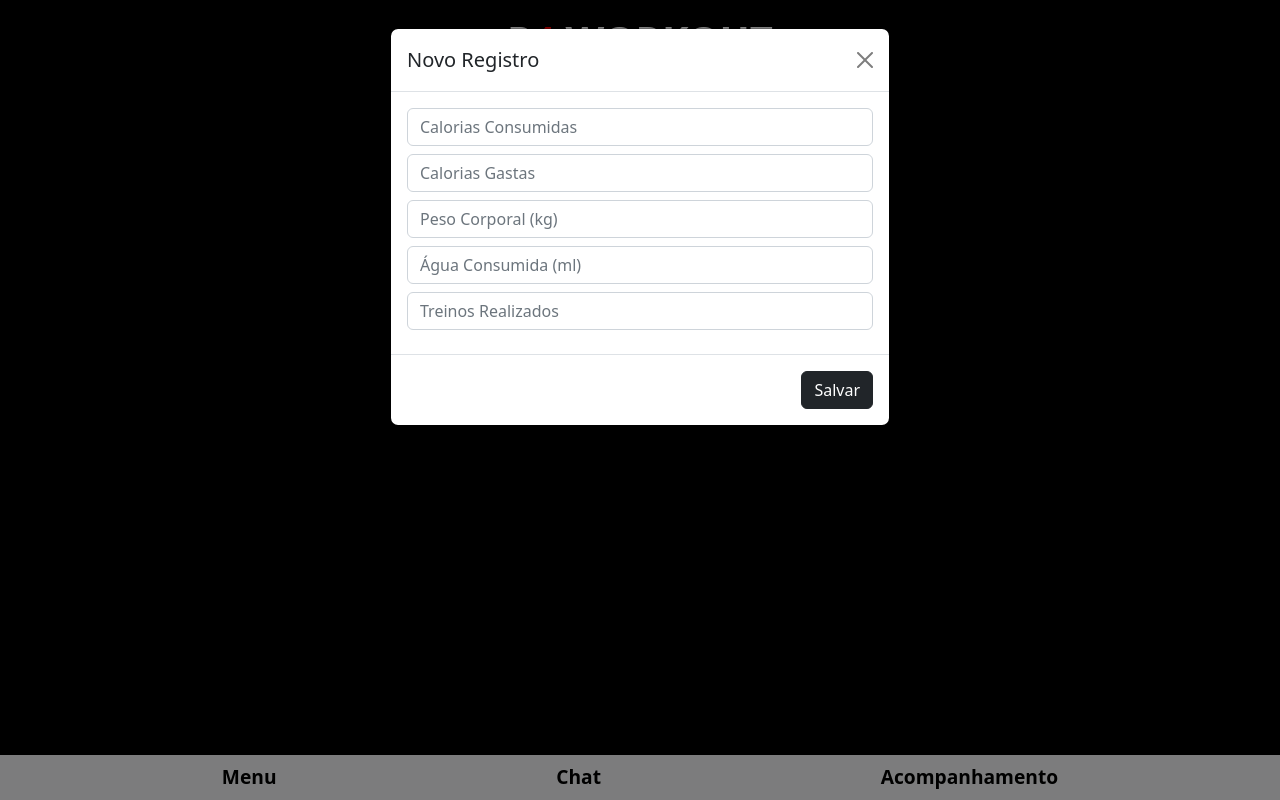
After one commit to Pablo-Cardoso-23/STARTUP-P4-WORKOUT, a FastAPI app: template app/templates/telaAcompanhamento.html in a window 1280 px wide, after a click on "+ Adicionar Registro". The commit adds this page. Run offline with FastAPI, Linux system fonts and the light colour scheme; the template is opened without the code that fills it, so the values that code supplies are empty.

Commit message:
VERSÃO FINAL DO MENU.

```diff
--- a/app/main.py
+++ b/app/main.py
@@ -50,6 +50,7 @@ INTENTS = [
         )
     },
 
+
     {
         "name": "hidratacao",
         "patterns": [
@@ -63,6 +64,33 @@ INTENTS = [
 
         )
     },
+
+    {
+        "name": "alimentacaopretreino",
+        "patterns": [
+            r"\bo que comer antes do treino\b",
+            r"\balimenta[cç][aã]o\s+pré[- ]?treino\b",
+            r"\bpré[- ]?treino\b",
+        ],
+        "answer": (
+            "Uma boa refeição pré-treino deve fornecer energia e ser de fácil digestão.\n"
+            "Combine carboidratos complexos (bata-doce, aveia, pão integral) com proteína magra (frango, ovos, iogurte).\n"
+            "Evite alimento muito gordurosos ou ricos em fibras imediatamente antes do treino."
+        )
+    },
+
+    {
+        "name": "alimentacaopostreino",
+        "patterns": [
+            r"\bo que comer depois do treino\b",
+            r"\balimenta[cç][aã]o\s+[- ]?treino\b",
+            r"bp[oó]s[- ]?treino\b"
+        ],
+        "answer": (
+            "Após o treino, priorize proteína para a recuperação muscular (frango, peixe, ovos, whey) e carboidratos para repor energia (arroz, batata, frutas).\n"
+            "O ideal é se alimentar até 1 hora após o treino."
+        )
+    }
 ]
 
 SENSITIVE_PATTERNS = [
@@ -74,6 +102,15 @@ def init_db():
     cur = conn.cursor()
     cur.execute("""
         CREATE TABLE IF NOT EXISTS profissionais (
+            id INTEGER PRIMARY KEY AUTOINCREMENT,
+            nome TEXT NOT NULL,
+            especialidade TEXT NOT NULL,
+            foto TEXT,
+            avaliacao REAL
+        )
+    """)
+    cur.execute("""
+        CREATE TABLE IF NOT EXISTS profissionais_nutricao (
             id INTEGER PRIMARY KEY AUTOINCREMENT,
             nome TEXT NOT NULL,
             especialidade TEXT NOT NULL,
@@ -101,8 +138,26 @@ def seed_profissionais():
         conn.commit()
     conn.close()
 
+def seed_profissionais_nutricao():
+    conn = sqlite3.connect(DB_PATH)
+    cur = conn.cursor()
+    cur.execute("SELECT COUNT(*) FROM profissionais_nutricao")
+
+    if cur.fetchone()[0] == 0:
+        cur.executemany("""
+            INSERT INTO profissionais_nutricao (nome, especialidade, foto, avaliacao)
+            VALUES(?, ?, ?, ?)
+        """, [
+            ("Dra. Fernanda Lima", "Nutricionista Esportiva", "/static/img/profissionalDeNutricaoEsportiva.png", 4.9),
+            ("Dr. Rafael Torres", "Nutrição Clínica e Performance", "/static/img/profissionalClinicaePerformance.png", 4.8),
+            ("Dra. Camila Souza", "Nutrição Funcional", "/static/img/profissionalDeNutricaoFuncional.png", 4.7)
+        ])
+        conn.commit()
+    conn.close()
+
 init_db()
 seed_profissionais()
+seed_profissionais_nutricao()
 
 def normalize_text(text: str) -> str:
     text = ''.join(
@@ -147,10 +202,10 @@ async def server_static(path: str):
 
 @app.get("/menu")
 def exibir_menu(request: Request):
-    nome_usuario = "Pablo" # APRIMORAR ARA RECONHECER NO LOGIN
     dias_semana = [
         "SEGUNDA-FEIRA", "TERÇA-FEIRA", "QUARTA-FEIRA", "QUINTA-FEIRA", "SEXTA-FEIRA", "SÁBADO", "DOMINGO"
     ]
+    nome_usuario = "Pablo" # APRIMORAR ARA RECONHECER NO LOGIN
     dia_atual = dias_semana[datetime.now().weekday()]
 
     return templates.TemplateResponse(
@@ -229,3 +284,105 @@ def chat(message: str = Form(...)):
         "intent": "fallback",
         "confidence": 0.2
     }
+
+dias_semana = [
+        "SEGUNDA-FEIRA", "TERÇA-FEIRA", "QUARTA-FEIRA", "QUINTA-FEIRA", "SEXTA-FEIRA", "SÁBADO", "DOMINGO"
+    ]
+rotinas = [
+    {"id": 1, "nome": "Rotina Cutting", "alimentos": {dia: [] for dia in dias_semana}}
+]
+
+@app.get("/rotina")
+def listar_rotinas(request: Request):
+    return templates.TemplateResponse(
+        "telaRotina.html",
+        {"request": request, "rotinas": rotinas}
+    )
+
+@app.post("/rotinas/adicionar")
+def adicionar_rotina(nome: str = Form( ... )):
+    novo_id = max(r["id"] for r in rotinas) + 1 if rotinas else 1
+    rotinas.append({"id": novo_id, "nome": nome, "alimentos": {dia: [] for dia in dias_semana}})
+    return RedirectResponse("/rotina", status_code=303)
+
+@app.post("/rotinas/{rotina_id}/adicionar-alimento/{dia}")
+def adicionar_alimento(rotina_id: int, dia: str, alimento: str = Form(...)):
+    for r in rotinas:
+        if r["id"] == rotina_id:
+            r["alimentos"][dia].append(alimento)
+    return RedirectResponse("/rotina", status_code=303)
+
+registros = []
+
+@app.get("/acompanhamento")
+def listar_registros(request: Request):
+    return templates.TemplateResponse(
+        "telaAcompanhamento.html",
+        {"request": request, "registros": registros}
+    )
+
+@app.post("/acompanhamento/adicionar")
+def adicionar_registro(
+        calorias_consumidas: int = Form(...),
+        calorias_gastas: int = Form(...),
+        peso: float = Form(...),
+        agua: int = Form(...),
+        treinos: int = Form(...)
+):
+    novo_id = max([r["id"] for r in registros], default=0) + 1
+    registros.append({
+        "id": novo_id,
+        "data": datetime.today().strftime("%d/%m/%Y"),
+        "calorias_consumidas": calorias_consumidas,
+        "calorias_gastas": calorias_gastas,
+        "peso": peso,
+        "agua": agua,
+        "treinos": treinos
+    })
+    return RedirectResponse("/acompanhamento", status_code=303)
+
+
+@app.post("acompanhamento/{reg_id}/editar")
+def editar_registro(
+        reg_id: int,
+        calorias_consumidas: int = Form(...),
+        calorias_gastas: int = Form(...),
+        peso: float = Form(...),
+        agua: int = Form(...),
+        treinos: int = Form(...)
+):
+    for r in registros:
+        if r["id"] == reg_id:
+            r.update({
+                "calorias_consumidas": calorias_consumidas,
+                "calorias_gastas": calorias_gastas,
+                "peso": peso,
+                "agua": agua,
+                "treinos": treinos
+            })
+    return RedirectResponse("/acompanhamento", status_code=303)
+
+@app.post("/acompanhamento/{reg_id}/excluir")
+def excluir_registro(reg_id: int):
+    global registros
+    registros = [r for r in registros if r["id"] != reg_id]
+    return RedirectResponse("/acompanhamento", status_code=303)
+
+@app.get("/solicitar-rotina")
+def solicitar_rotina_page(request: Request):
+    conn = sqlite3.connect(DB_PATH)
+    cur = conn.cursor()
+    cur.execute("SELECT id, nome, especialidade, foto, avaliacao FROM profissionais_nutricao")
+    profissionais = [
+        {"id": row[0], "nome": row[1], "especialidade": row[2], "foto": row[3], "avaliacao": row[4]}
+        for row in cur.fetchall()
+    ]
+    conn.close()
+    return templates.TemplateResponse(
+        "telaSolicitarRotina.html",
+        {"request": request, "profissionais": profissionais}
+    )
+
+@app.post("/enviar-solicitacao-rotina")
+def enviar_solicitacao_rotina(profissional_id: int = Form( ... )):
+    return RedirectResponse(url="/rotina", status_code=303)
--- a/app/templates/menu.html
+++ b/app/templates/menu.html
@@ -74,8 +74,8 @@
             <h2 class="text-center mb-4">ÁREA DE ROTINA</h2>
             <div class="row justify-content-center">
                 <div class="col-12 col-md-6">
-                    <a href="#" class="btn btn-dark w-100 mb-3">Rotina</a>
-                    <a href="#" class="btn btn-dark w-100">Solicitar Rotina</a>
+                    <a href="/rotina" class="btn btn-dark w-100 mb-3">Rotina</a>
+                    <a href="/solicitar-rotina" class="btn btn-dark w-100">Solicitar Rotina</a>
                 </div>
             </div>
         </section>
@@ -85,7 +85,7 @@
         <div class="container justify-content-around">
             <a class="nav-link text-black" href="#">Menu</a>
             <a class="nav-link text-black" href="/chatbot">Chat</a>
-            <a class="nav-link text-black" href="#">Acompanhamento</a>
+            <a class="nav-link text-black" href="/acompanhamento">Acompanhamento</a>
         </div>
     </nav>
 
--- /dev/null
+++ b/app/templates/telaAcompanhamento.html
@@ -0,0 +1,215 @@
+<!DOCTYPE html>
+<html lang="pt-BR">
+<head>
+    <meta charset="UTF-8">
+    <title>Acompanhamento - P4 WORKOUT</title>
+    <link href="https://cdn.jsdelivr.net/npm/bootstrap@5.2.3/dist/css/bootstrap.min.css" rel="stylesheet">
+
+    <style>
+        body {
+            background-color: black;
+        }
+
+        h1 {
+            color: white;
+            margin-bottom: 30px;
+            font-weight: bold;
+        }
+
+        h2 {
+            font-size: 1.5rem;
+            font-weight: bold;
+            color: black;
+        }
+
+        h3 {
+            font-size: 1.5rem;
+            font-weight: bold;
+            color: white;
+        }
+
+        span {
+            color: red;
+        }
+
+        section {
+            background-color: white;
+            border-radius: 8px;
+            padding: 20px;
+            box-shadow: 0 2px 8px rgba(0, 0, 0, 0.1);
+        }
+
+        nav {
+            background-color: white;
+        }
+
+        nav .nav-link {
+            font-size: 1.2rem !important;
+            font-weight: bold;
+        }
+
+        nav a:hover {
+            transform: scale(1.2);
+            color: #ff6600;
+        }
+
+        .rotina-card {
+            background-color: white;
+            color: black;
+            border-radius: 8px;
+            padding: 15px;
+            margin-bottom: 20px;
+        }
+
+        .lista-exercicios {
+            list-style: none;
+            padding: 0;
+            margin: 0;
+        }
+
+        .exercicio-item {
+            background-color: #f8f9fa;
+            border-radius: 6px;
+            padding: 8px 12px;
+            margin-bottom: 8px;
+            font-size: 1rem;
+        }
+
+        .nome-exercicio {
+            font-weight: 500;
+            color: #333;
+        }
+
+        .botoes-exercicio .btn{
+            font-size: 0.85rem;
+            padding: 4px 8px;
+        }
+    </style>
+</head>
+<body class="d-flex flex-column min-vh-100">
+
+<header class="text-center py-3">
+    <h1>P<span style="color:red;">4</span> WORKOUT</h1>
+    <h3 class="mt-2">Acompanhamento Diário</h3>
+</header>
+
+<main class="flex-grow-1 container my-4">
+
+    <div class="mb-4 text-center">
+        <button class="btn btn-light" data-bs-toggle="modal" data-bs-target="#modalAddRegistro">+ Adicionar Registro</button>
+    </div>
+
+    {% if registros %}
+    <table class="table table-dark table-striped text-center align-middle">
+        <thead>
+            <tr>
+                <th>Data</th>
+                <th>Calorias Consumidas</th>
+                <th>Calorias Gastas</th>
+                <th>Peso (kg)</th>
+                <th>Água (ml)</th>
+                <th>Treinos Realizados</th>
+                <th>Ações</th>
+            </tr>
+        </thead>
+        <tbody>
+            {% for reg in registros %}
+            <tr>
+                <td>{{ reg.data }}</td>
+                <td>{{ reg.calorias_consumidas }}</td>
+                <td>{{ reg.calorias_gastas }}</td>
+                <td>{{ reg.peso }}</td>
+                <td>{{ reg.agua }}</td>
+                <td>{{ reg.treinos }}</td>
+                <td>
+                    <button class="btn btn-sm btn-dark" data-bs-toggle="modal" data-bs-target="#modalEditar{{ reg.id }}">Editar</button>
+                    <button class="btn btn-sm btn-danger" data-bs-toggle="modal" data-bs-target="#modalExcluir{{ reg.id }}">Excluir</button>
+                </td>
+            </tr>
+
+            <!-- Modal Editar -->
+            <div class="modal fade" id="modalEditar{{ reg.id }}" tabindex="-1" aria-hidden="true">
+                <div class="modal-dialog">
+                    <div class="modal-content text-dark">
+                        <div class="modal-header">
+                            <h5 class="modal-title">Editar Registro</h5>
+                            <button type="button" class="btn-close" data-bs-dismiss="modal"></button>
+                        </div>
+                        <form action="/acompanhamento/{{ reg.id }}/editar" method="post">
+                            <div class="modal-body">
+                                <input type="number" name="calorias_consumidas" class="form-control mb-2" value="{{ reg.calorias_consumidas }}" required>
+                                <input type="number" name="calorias_gastas" class="form-control mb-2" value="{{ reg.calorias_gastas }}" required>
+                                <input type="number" step="0.1" name="peso" class="form-control mb-2" value="{{ reg.peso }}" required>
+                                <input type="number" name="agua" class="form-control mb-2" value="{{ reg.agua }}" required>
+                                <input type="number" name="treinos" class="form-control mb-2" value="{{ reg.treinos }}" required>
+                            </div>
+                            <div class="modal-footer">
+                                <button type="submit" class="btn btn-dark">Salvar</button>
+                            </div>
+                        </form>
+                    </div>
+                </div>
+            </div>
+
+            <div class="modal fade" id="modalExcluir{{ reg.id }}" tabindex="-1" aria-hidden="true">
+                <div class="modal-dialog">
+                    <div class="modal-content text-dark">
+                        <div class="modal-header">
+                            <h5 class="modal-title">Excluir Registro</h5>
+                            <button type="button" class="btn-close" data-bs-dismiss="modal"></button>
+                        </div>
+                        <div class="modal-body">
+                            Tem certeza que deseja excluir o registro do dia <strong>{{ reg.data }}</strong>?
+                        </div>
+                        <div class="modal-footer">
+                            <form action="/acompanhamento/{{ reg.id }}/excluir" method="post">
+                                <button type="submit" class="btn btn-danger">Excluir</button>
+                            </form>
+                        </div>
+                    </div>
+                </div>
+            </div>
+
+            {% endfor %}
+        </tbody>
+    </table>
+    {% else %}
+    <p class="text-center text-muted">Nenhum registro adicionado ainda.</p>
+    {% endif %}
+
+</main>
+
+<div class="modal fade" id="modalAddRegistro" tabindex="-1" aria-hidden="true">
+    <div class="modal-dialog">
+        <div class="modal-content text-dark">
+            <div class="modal-header">
+                <h5 class="modal-title">Novo Registro</h5>
+                <button type="button" class="btn-close" data-bs-dismiss="modal"></button>
+            </div>
+            <form action="/acompanhamento/adicionar" method="post">
+                <div class="modal-body">
+                    <input type="number" name="calorias_consumidas" class="form-control mb-2" placeholder="Calorias Consumidas" required>
+                    <input type="number" name="calorias_gastas" class="form-control mb-2" placeholder="Calorias Gastas" required>
+                    <input type="number" step="0.1" name="peso" class="form-control mb-2" placeholder="Peso Corporal (kg)" required>
+                    <input type="number" name="agua" class="form-control mb-2" placeholder="Água Consumida (ml)" required>
+                    <input type="number" name="treinos" class="form-control mb-2" placeholder="Treinos Realizados" required>
+                </div>
+                <div class="modal-footer">
+                    <button type="submit" class="btn btn-dark">Salvar</button>
+                </div>
+            </form>
+        </div>
+    </div>
+</div>
+
+<nav class="navbar navbar-light bg-light fixed-bottom">
+    <div class="container justify-content-around">
+        <a class="nav-link text-black" href="/menu">Menu</a>
+        <a class="nav-link text-black" href="/chatbot">Chat</a>
+        <a class="nav-link text-black" href="/acompanhamento">Acompanhamento</a>
+    </div>
+</nav>
+
+<script src="https://cdn.jsdelivr.net/npm/bootstrap@5.2.3/dist/js/bootstrap.bundle.min.js"></script>
+</body>
+</html>
```
Also changed, not shown: app/templates/telaRotina.html (added, +209 -0 lines), app/templates/telaSolicitarRotina.html (added, +72 -0 lines).
